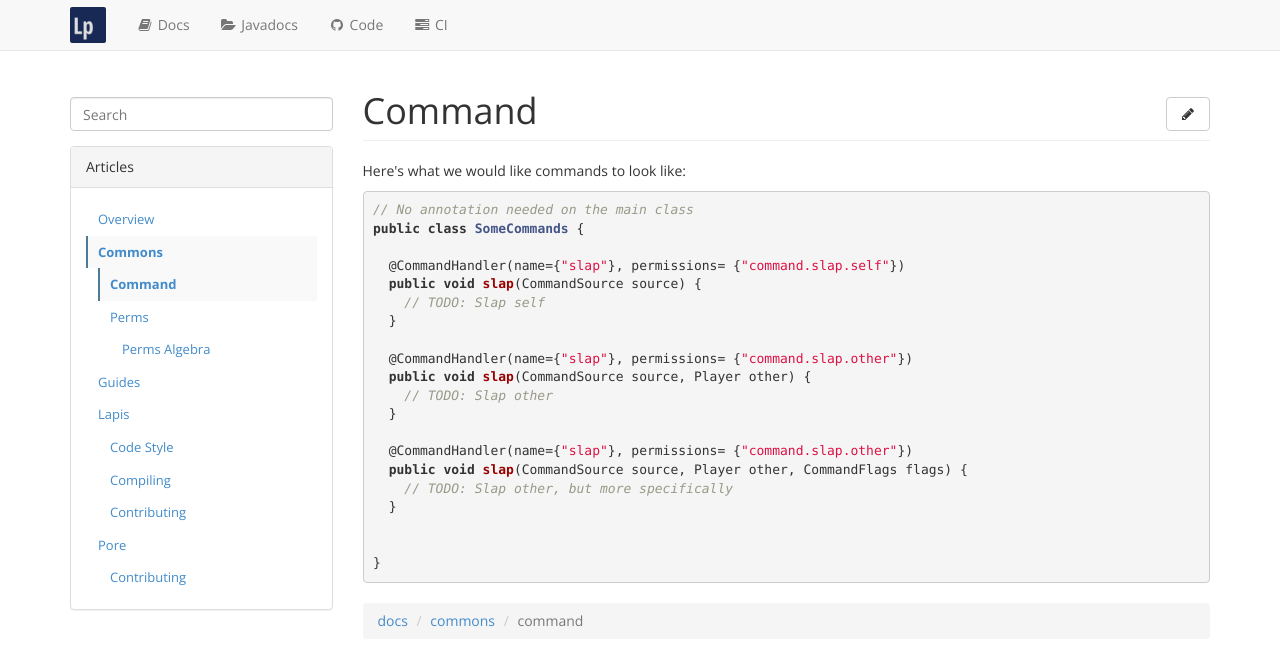
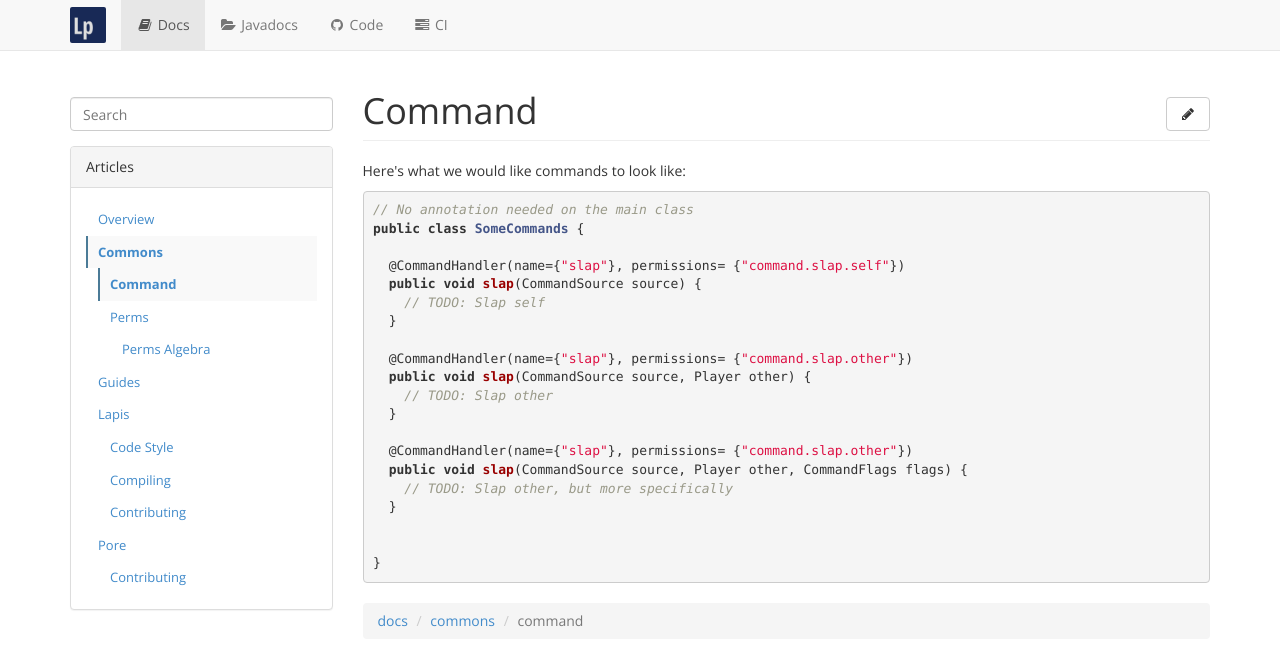
Before and after one commit to LapisBlue/Docs, a plain HTML site: page commons/command/index.html in a window 1280 px wide. Drawn offline with nearby package versions, Linux system fonts and the light colour scheme; files whose address does not match are found by name.

Commit message:
Update 2014-09-29T01:41:51.064Z

```diff
--- a/commons/command/index.html
+++ b/commons/command/index.html
@@ -24,7 +24,7 @@
             </div>
             <div id="navbar-collapse" class="collapse navbar-collapse">
               <ul class="nav navbar-nav">
-                <li><a href="http://docs.lapis.blue"><i class="fa fa-fw fa-book"></i> Docs</a></li>
+                <li class="active"><a href="http://docs.lapis.blue"><i class="fa fa-fw fa-book"></i> Docs</a></li>
                 <li><a href="http://jd.lapis.blue"><i class="fa fa-fw fa-folder-open"></i> Javadocs</a></li>
                 <li><a href="https://github.com/LapisBlue"><i class="fa fa-fw fa-github"></i> Code</a></li>
                 <li><a href="http://ci.lapis.blue"><i class="fa fa-fw fa-tasks"></i> CI</a></li>
```
Also changed, not shown: commons/index.html (+1 -1 lines), commons/perms/algebra.html (+1 -1 lines), commons/perms/index.html (+1 -1 lines), guides/index.html (+1 -1 lines), index.html (+1 -1 lines), lapis/code-style.html (+1 -1 lines), lapis/compiling.html (+1 -1 lines), lapis/contributing.html (+1 -1 lines), lapis/index.html (+1 -1 lines), pore/contributing.html (+1 -1 lines), pore/index.html (+1 -1 lines).
